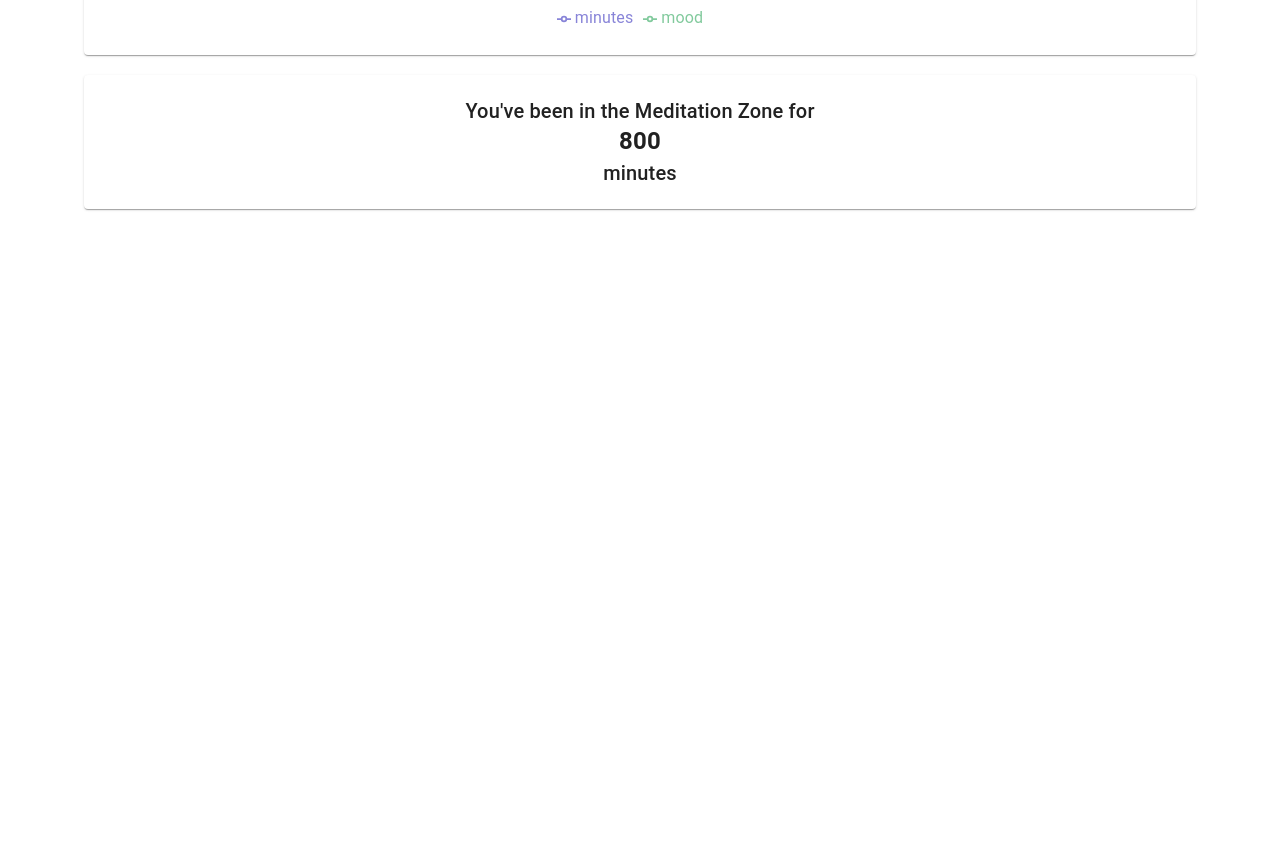
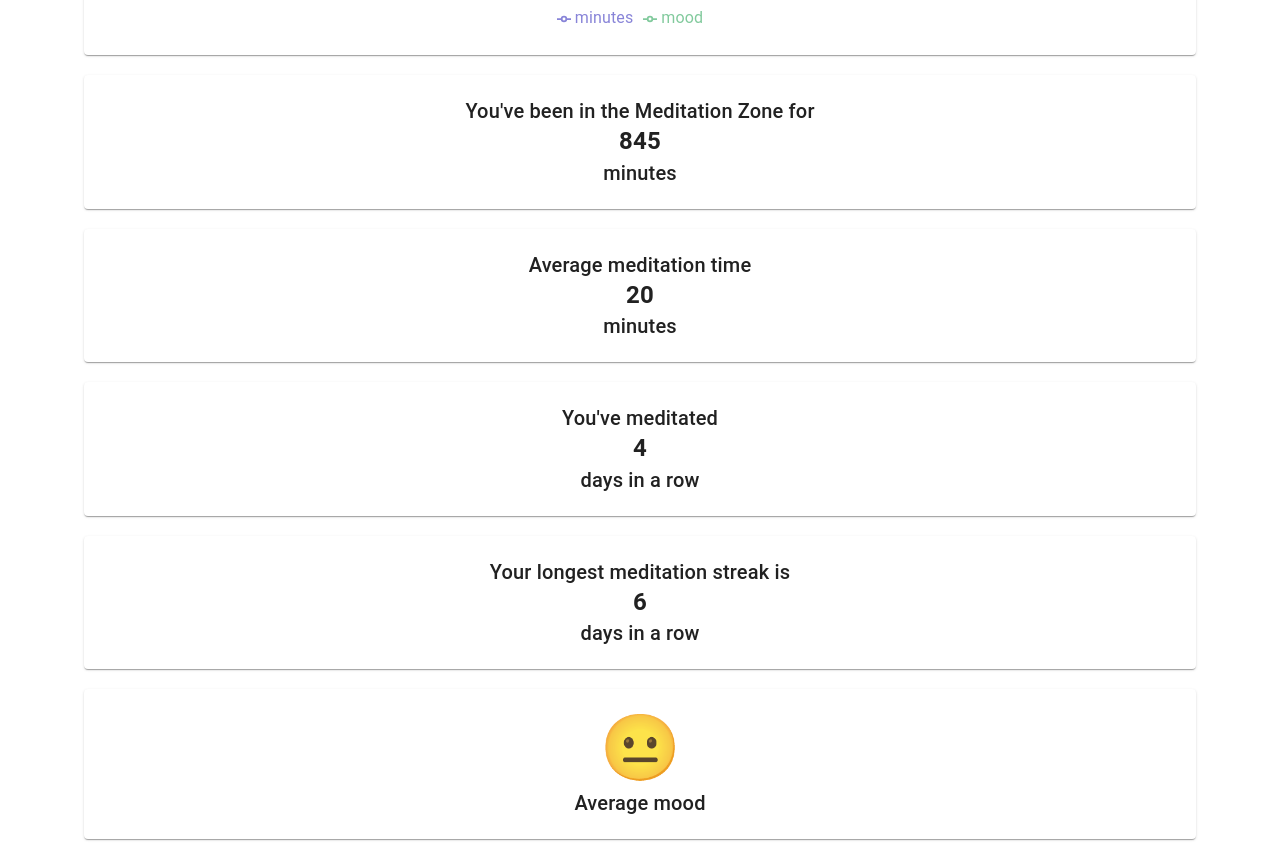
Before and after one commit to wesleysmith1/goal_tracker, a React (Create React App) app in the folder goal_tracker/react_app/: page /metrics in a window 1280 px wide. Shown: the part 583-1442 px from the top of the page. Before the commit the page ends 812 px from the top, so only its background shows below. Built offline with nearby package versions, Linux system fonts and the light colour scheme.

Commit message:
more components

```diff
--- /dev/null
+++ b/goal_tracker/react_app/src/components/AvgMeditationTimeCalc.js
@@ -0,0 +1,24 @@
+import React from 'react';
+import { Paper, Typography } from '@mui/material';
+import { data } from './DummyData';  // Import data from DummyData.js
+
+const AverageMeditationTime = () => {
+  const totalMinutes = data.reduce((total, current) => total + current.minutes, 0);
+  const averageMinutes = totalMinutes / data.length;
+
+  return (
+    <Paper style={{ padding: '20px', margin: '20px', textAlign: 'center' }}>
+      <Typography variant="h6">
+        Average meditation time
+      </Typography>
+      <Typography variant="h4" style={{ fontWeight: 'bold', fontSize: '24px' }}>
+        {Math.round(averageMinutes)}
+      </Typography>
+      <Typography variant="h6">
+        minutes
+      </Typography>
+    </Paper>
+  );
+}
+
+export default AverageMeditationTime;
--- /dev/null
+++ b/goal_tracker/react_app/src/components/AvgMoodCalc.js
@@ -0,0 +1,22 @@
+import React from 'react';
+import { Paper, Typography } from '@mui/material';
+import { data, emojiKey } from './DummyData';  // Import data and emojiKey from DummyData.js
+
+const AverageMood = () => {
+  // Calculate the average mood from the imported data
+  const averageMood = data.reduce((total, current) => total + current.mood, 0) / data.length;
+  const roundedAverage = Math.round(averageMood);
+
+  return (
+    <Paper style={{ padding: '20px', margin: '20px', textAlign: 'center' }}>
+      <Typography variant="h2" style={{ fontSize: '65px', fontWeight: 'bold' }}>
+        {emojiKey[roundedAverage]}
+      </Typography>
+      <Typography variant="h6">
+        Average mood
+      </Typography>
+    </Paper>
+  );
+}
+
+export default AverageMood;
--- /dev/null
+++ b/goal_tracker/react_app/src/components/DummyData.js
@@ -0,0 +1,53 @@
+export const data = [
+  { timestamp: '2023-04-03T00:00:00Z', minutes: 26, mood: 5 },
+  { timestamp: '2023-04-07T00:00:00Z', minutes: 21, mood: 4 },
+  { timestamp: '2023-04-07T00:00:00Z', minutes: 24, mood: 3 },
+  { timestamp: '2023-04-13T00:00:00Z', minutes: 24, mood: 4 },
+  { timestamp: '2023-04-17T00:00:00Z', minutes: 27, mood: 1 },
+  { timestamp: '2023-04-18T00:00:00Z', minutes: 25, mood: 3 },
+  { timestamp: '2023-04-23T00:00:00Z', minutes: 26, mood: 5 },
+  { timestamp: '2023-04-28T00:00:00Z', minutes: 5, mood: 5 },
+  { timestamp: '2023-04-28T00:00:00Z', minutes: 22, mood: 1 },
+  { timestamp: '2023-05-02T00:00:00Z', minutes: 28, mood: 4 },
+  { timestamp: '2023-05-05T00:00:00Z', minutes: 20, mood: 5 },
+  { timestamp: '2023-05-06T00:00:00Z', minutes: 30, mood: 5 },
+  { timestamp: '2023-05-06T00:00:00Z', minutes: 22, mood: 5 },
+  { timestamp: '2023-05-07T00:00:00Z', minutes: 20, mood: 1 },
+  { timestamp: '2023-05-07T00:00:00Z', minutes: 12, mood: 5 },
+  { timestamp: '2023-05-07T00:00:00Z', minutes: 26, mood: 4 },
+  { timestamp: '2023-05-08T00:00:00Z', minutes: 5, mood: 1 },
+  { timestamp: '2023-05-09T00:00:00Z', minutes: 12, mood: 1 },
+  { timestamp: '2023-05-10T00:00:00Z', minutes: 3, mood: 1 },
+  { timestamp: '2023-05-10T00:00:00Z', minutes: 21, mood: 3 },
+  { timestamp: '2023-05-12T00:00:00Z', minutes: 30, mood: 5 },
+  { timestamp: '2023-05-13T00:00:00Z', minutes: 16, mood: 3 },
+  { timestamp: '2023-05-14T00:00:00Z', minutes: 17, mood: 1 },
+  { timestamp: '2023-05-18T00:00:00Z', minutes: 29, mood: 1 },
+  { timestamp: '2023-05-19T00:00:00Z', minutes: 6, mood: 1 },
+  { timestamp: '2023-05-21T00:00:00Z', minutes: 16, mood: 2 },
+  { timestamp: '2023-05-21T00:00:00Z', minutes: 10, mood: 1 },
+  { timestamp: '2023-05-22T00:00:00Z', minutes: 24, mood: 3 },
+  { timestamp: '2023-05-25T00:00:00Z', minutes: 7, mood: 1 },
+  { timestamp: '2023-05-25T00:00:00Z', minutes: 24, mood: 1 },
+  { timestamp: '2023-05-26T00:00:00Z', minutes: 25, mood: 4 },
+  { timestamp: '2023-05-31T00:00:00Z', minutes: 29, mood: 3 },
+  { timestamp: '2023-05-31T00:00:00Z', minutes: 22, mood: 3 },
+  { timestamp: '2023-06-01T00:00:00Z', minutes: 16, mood: 1 },
+  { timestamp: '2023-06-02T00:00:00Z', minutes: 30, mood: 3 },
+  { timestamp: '2023-06-04T00:00:00Z', minutes: 23, mood: 4 },
+  { timestamp: '2023-06-04T00:00:00Z', minutes: 21, mood: 3 },
+  { timestamp: '2023-06-04T00:00:00Z', minutes: 20, mood: 2 },
+  { timestamp: '2023-06-04T00:00:00Z', minutes: 13, mood: 5 },
+  { timestamp: '2023-06-05T00:00:00Z', minutes: 11, mood: 3 },
+  { timestamp: '2023-06-05T00:00:00Z', minutes: 10, mood: 3 },
+  { timestamp: '2023-06-06T00:00:00Z', minutes: 30, mood: 1 },
+  { timestamp: '2023-06-07T00:00:00Z', minutes: 17, mood: 5 }
+];
+
+export const emojiKey = {
+  1: '😟',
+  2: '😕',
+  3: '😐',
+  4: '😊',
+  5: '😁'
+};
--- /dev/null
+++ b/goal_tracker/react_app/src/components/LongestStreakCalc.js
@@ -0,0 +1,47 @@
+import React from 'react';
+import { Paper, Typography } from '@mui/material';
+import moment from 'moment';
+import { data } from './DummyData';  // Import data from DummyData.js
+
+const LongestMeditationStreak = () => {
+  const sortedData = data.map(d => ({
+    ...d,
+    date: moment(d.timestamp).startOf('day')
+  })).sort((a, b) => a.date.diff(b.date));
+
+  let currentStreak = 0;
+  let longestStreak = 0;
+  let lastDate = null;
+
+  sortedData.forEach((item, index) => {
+    if (index === 0) {
+      currentStreak = 1;
+      longestStreak = 1;
+      lastDate = item.date;
+    } else {
+      if (item.date.diff(lastDate, 'days') === 1) {
+        currentStreak++;
+        longestStreak = Math.max(longestStreak, currentStreak);
+      } else if (item.date.diff(lastDate, 'days') > 1) {
+        currentStreak = 1; // Reset streak if there's a gap of more than one day
+      }
+      lastDate = item.date;
+    }
+  });
+
+  return (
+    <Paper style={{ padding: '20px', margin: '20px', textAlign: 'center' }}>
+      <Typography variant="h6">
+        Your longest meditation streak is
+      </Typography>
+      <Typography variant="h4" style={{ fontWeight: 'bold', fontSize: '24px' }}>
+        {longestStreak}
+      </Typography>
+      <Typography variant="h6">
+        days in a row
+      </Typography>
+    </Paper>
+  );
+}
+
+export default LongestMeditationStreak;
--- a/goal_tracker/react_app/src/components/MeditationMinutesCalc.js
+++ b/goal_tracker/react_app/src/components/MeditationMinutesCalc.js
@@ -1,15 +1,6 @@
 import React from 'react';
 import { Paper, Typography } from '@mui/material';
-
-const data = [
-  { timestamp: '2023-04-01T12:00:00Z', minutes: 30, rating: 4 },
-  { timestamp: '2023-04-02T12:00:00Z', minutes: 45, rating: 3 },
-  { timestamp: '2023-04-03T12:00:00Z', minutes: 540, rating: 5 },
-  { timestamp: '2023-04-04T12:00:00Z', minutes: 60, rating: 2 },
-  { timestamp: '2023-04-05T12:00:00Z', minutes: 35, rating: 4 },
-  { timestamp: '2023-04-06T12:00:00Z', minutes: 50, rating: 5 },
-  { timestamp: '2023-04-07T12:00:00Z', minutes: 40, rating: 3 },
-];
+import { data } from './DummyData'; // Import data from DummyData.js
 
 // Component to calculate total minutes meditated
 const TotalMeditationMinutes = ({ meditationData }) => {
--- /dev/null
+++ b/goal_tracker/react_app/src/components/MeditationStreakCalc.js
@@ -0,0 +1,44 @@
+import React from 'react';
+import { Paper, Typography } from '@mui/material';
+import moment from 'moment';
+import { data } from './DummyData';  // Import data from DummyData.js
+
+const MeditationStreak = () => {
+  const sortedData = data.map(d => ({
+    ...d,
+    date: moment(d.timestamp).startOf('day')
+  })).sort((a, b) => a.date.diff(b.date));
+
+  let currentStreak = 0;
+  let lastDate = null;
+
+  sortedData.forEach((item, index) => {
+    if (index === 0) {
+      currentStreak = 1;
+      lastDate = item.date;
+    } else {
+      if (item.date.diff(lastDate, 'days') === 1) {
+        currentStreak++;
+      } else if (item.date.diff(lastDate, 'days') > 1) {
+        currentStreak = 1; // Reset streak if there's a gap of more than one day
+      }
+      lastDate = item.date;
+    }
+  });
+
+  return (
+    <Paper style={{ padding: '20px', margin: '20px', textAlign: 'center' }}>
+      <Typography variant="h6">
+        You've meditated
+      </Typography>
+      <Typography variant="h4" style={{ fontWeight: 'bold', fontSize: '24px' }}>
+        {currentStreak}
+      </Typography>
+      <Typography variant="h6">
+        days in a row
+      </Typography>
+    </Paper>
+  );
+}
+
+export default MeditationStreak;
--- a/goal_tracker/react_app/src/components/SimpleLineChart.js
+++ b/goal_tracker/react_app/src/components/SimpleLineChart.js
@@ -2,24 +2,7 @@ import React from 'react';
 import { LineChart, Line, XAxis, YAxis, CartesianGrid, Tooltip, Legend, ResponsiveContainer } from 'recharts';
 import { Paper, Typography } from '@mui/material';
 import moment from 'moment'; // Import moment for date formatting
-
-const data = [
-  { timestamp: '2023-04-01T12:00:00Z', minutes: 30, mood: 4 },
-  { timestamp: '2023-04-02T12:00:00Z', minutes: 45, mood: 3 },
-  { timestamp: '2023-04-03T12:00:00Z', minutes: 800, mood: 5 },
-  { timestamp: '2023-04-04T12:00:00Z', minutes: 60, mood: 2 },
-  { timestamp: '2023-04-05T12:00:00Z', minutes: 35, mood: 4 },
-  { timestamp: '2023-04-06T12:00:00Z', minutes: 50, mood: 5 },
-  { timestamp: '2023-04-07T12:00:00Z', minutes: 40, mood: 3 },
-];
-
-const emojiKey = {
-  1: '😟', // very unsatisfied
-  2: '😕', // unsatisfied
-  3: '😐', // neutral
-  4: '😊', // satisfied
-  5: '😁'  // very satisfied
-};
+import { data, emojiKey } from './DummyData'; // Import the data
 
 const CustomDot = (props) => {
   const { payload, cx, cy } = props;
--- a/goal_tracker/react_app/src/pages/Metrics.js
+++ b/goal_tracker/react_app/src/pages/Metrics.js
@@ -1,6 +1,11 @@
 import React from 'react';
 import SimpleLineChart from '../components/SimpleLineChart';
 import MeditationMinutesCalc from '../components/MeditationMinutesCalc';
+import MeditationStreakCalc from '../components/MeditationStreakCalc';
+import AvgMoodCalc from '../components/AvgMoodCalc';
+import LongestMeditationStreak from '../components/LongestStreakCalc';
+import AverageMeditationTime from '../components/AvgMeditationTimeCalc';
+
 
 
 function Metrics() {
@@ -13,7 +18,13 @@ function Metrics() {
 
       <MeditationMinutesCalc />
 
+      <AverageMeditationTime />
 
+      <MeditationStreakCalc />
+
+      <LongestMeditationStreak />
+
+      <AvgMoodCalc />
     </div>
   );
 }
```
